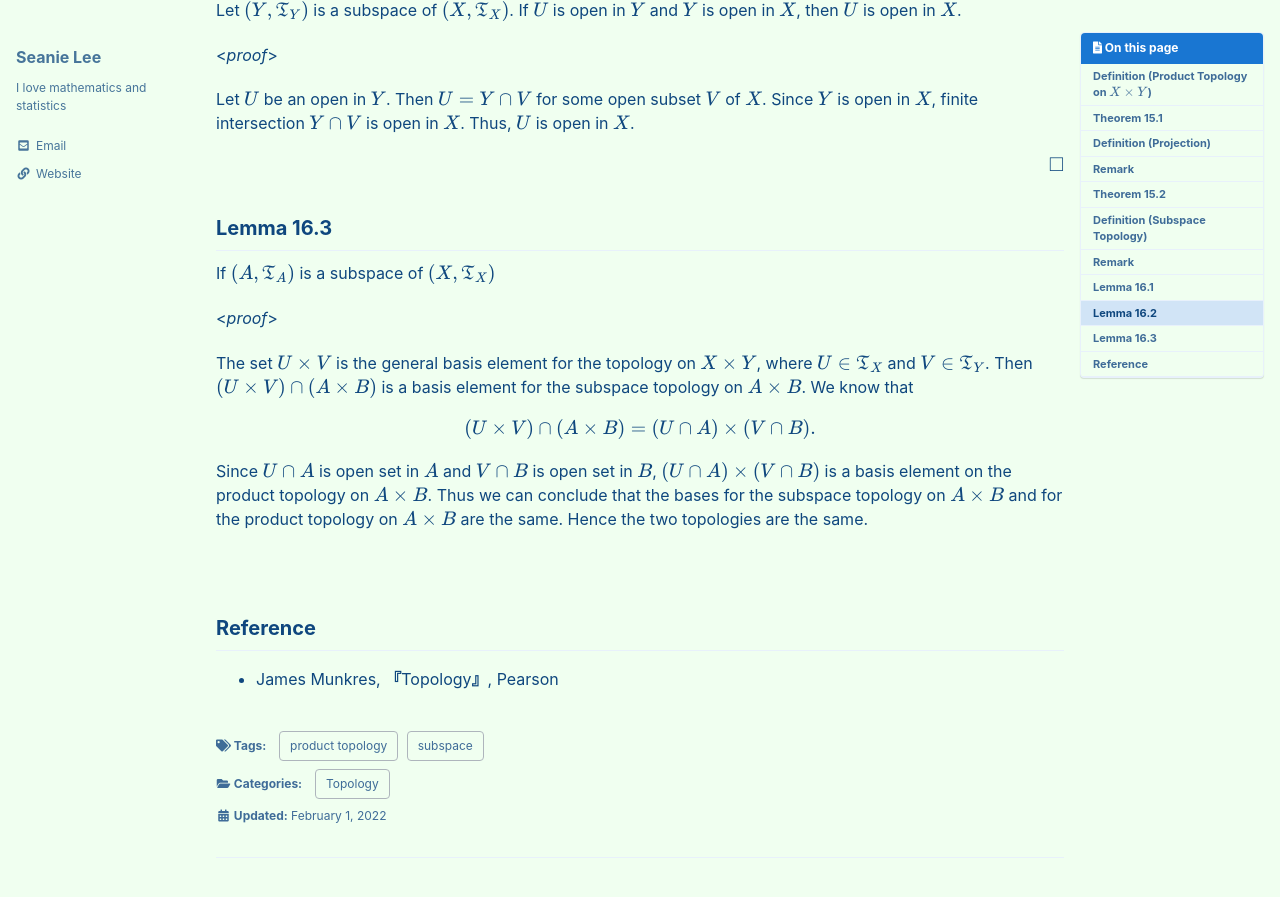
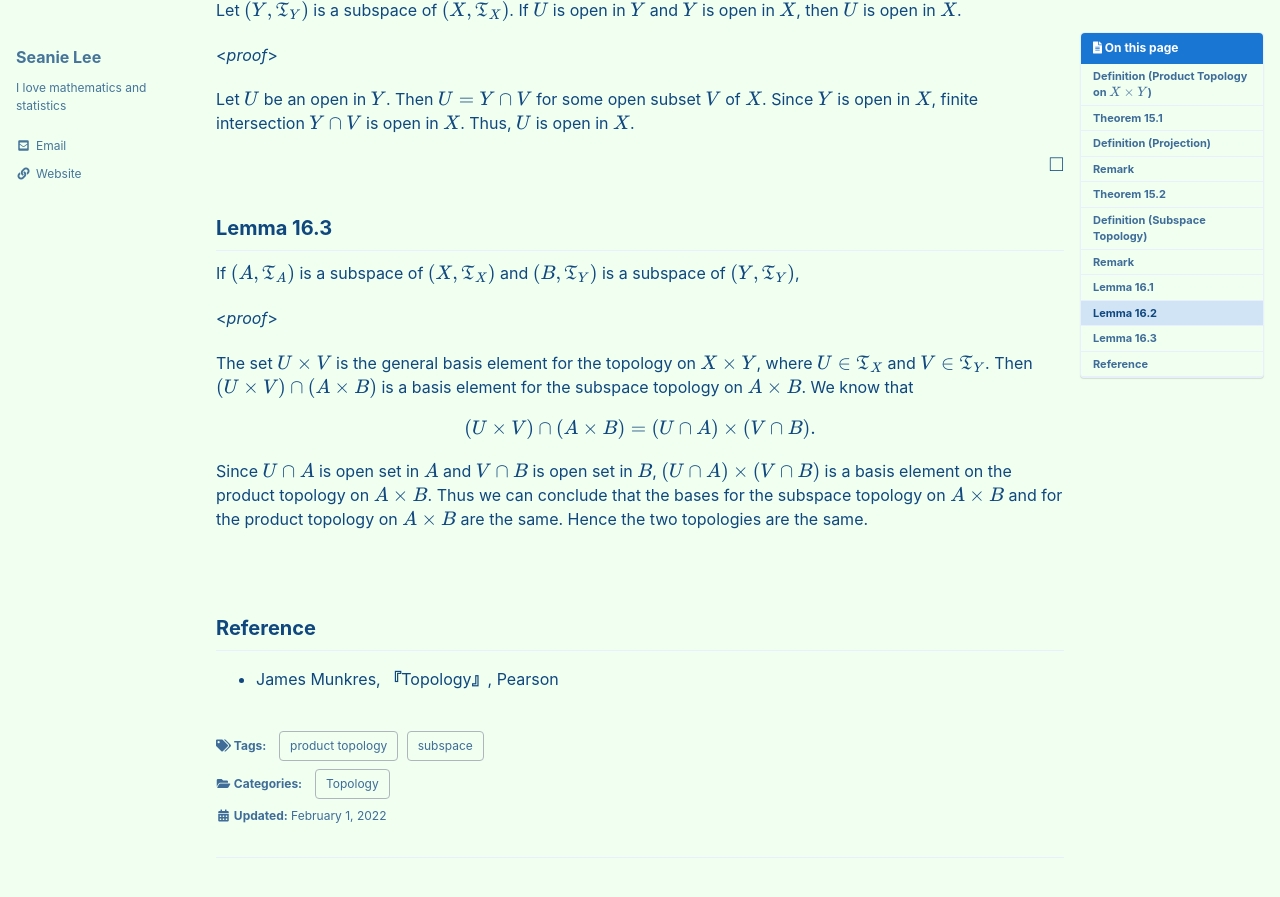
Before and after one commit to seanie12/blog, a Jekyll site: the page built from _posts/2022-02-01-product-top-subspace.md, in a window 1280 px wide and 900 px high, scrolled down 3072 px. Shown: the top 897 px of the window. Built offline with Jekyll 4.4.1, drawn with Linux system fonts in a browser that asks for light colours; cached includes are drawn as plain includes; formulas are drawn with MathJax 3.

Commit message:
Update 2022-02-01-product-top-subspace.md

```diff
--- a/_posts/2022-02-01-product-top-subspace.md
+++ b/_posts/2022-02-01-product-top-subspace.md
@@ -164,7 +164,7 @@ $$\tag*{$\square$}$$
 
 
 ## Lemma 16.3
-If $(A, \mathfrak{T}_A)$ is a subspace of  $(X,\mathfrak{T}_X)$
+If $(A, \mathfrak{T}_A)$ is a subspace of  $(X,\mathfrak{T}_X)$ and $(B,\mathfrak{T}_Y)$ is a subspace of $(Y ,\mathfrak{T}_Y)$,
 
 <*proof*>
 
```
